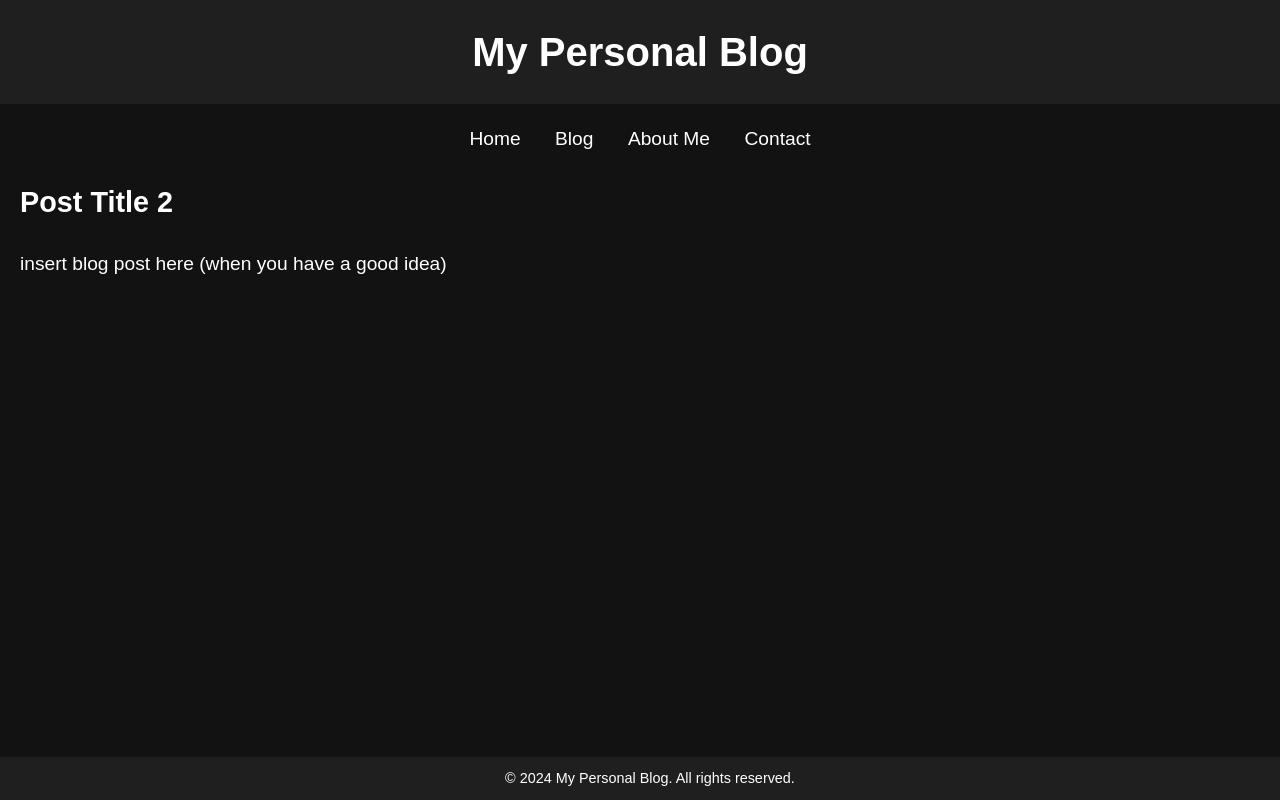
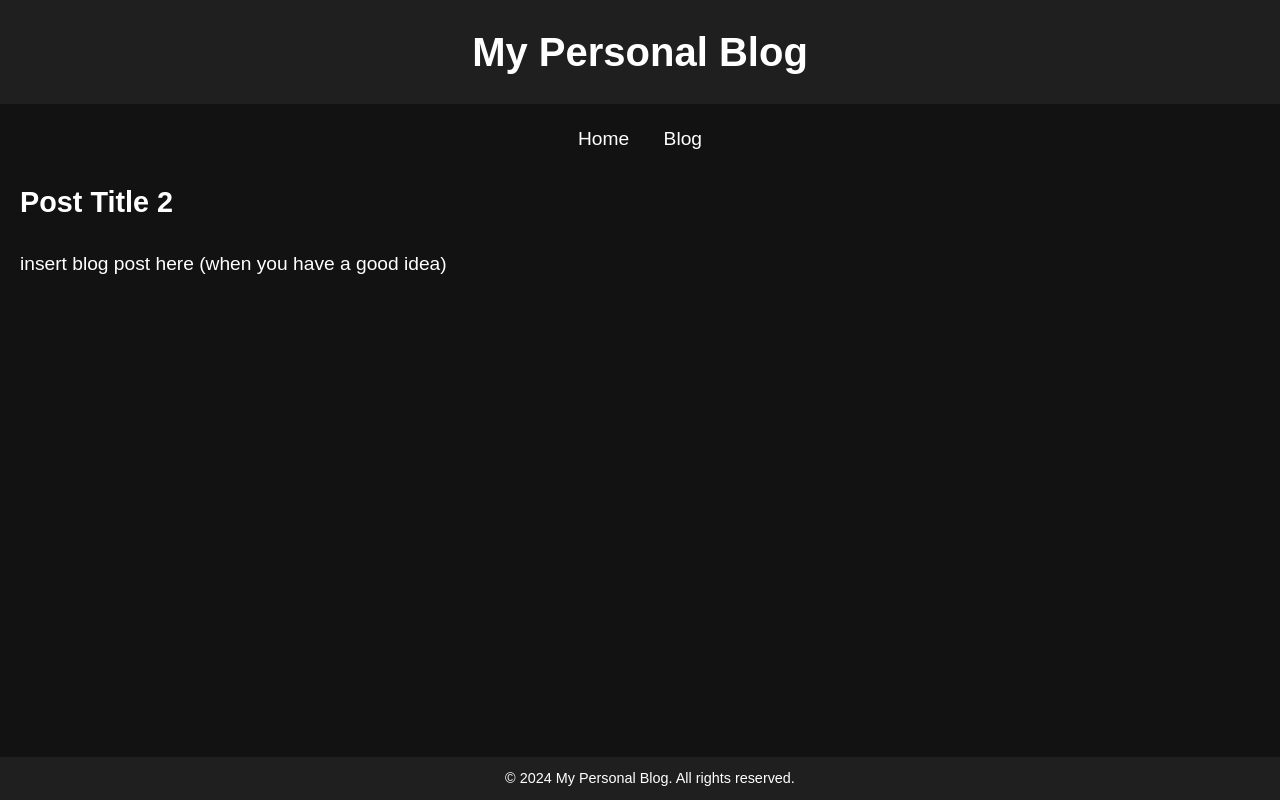
Before and after one commit to hicksc13/blog, a plain HTML site: page post2.html in a window 1280 px wide. Drawn offline with Linux system fonts and the light colour scheme.

Commit message:
Update post2.html

```diff
--- a/post2.html
+++ b/post2.html
@@ -13,8 +13,6 @@
     <nav>
         <a href="index.html">Home</a>
         <a href="blog.html">Blog</a>
-        <a href="about.html">About Me</a>
-        <a href="contact.html">Contact</a>
     </nav>
     <main>
         <h2>Post Title 2</h2>
```
